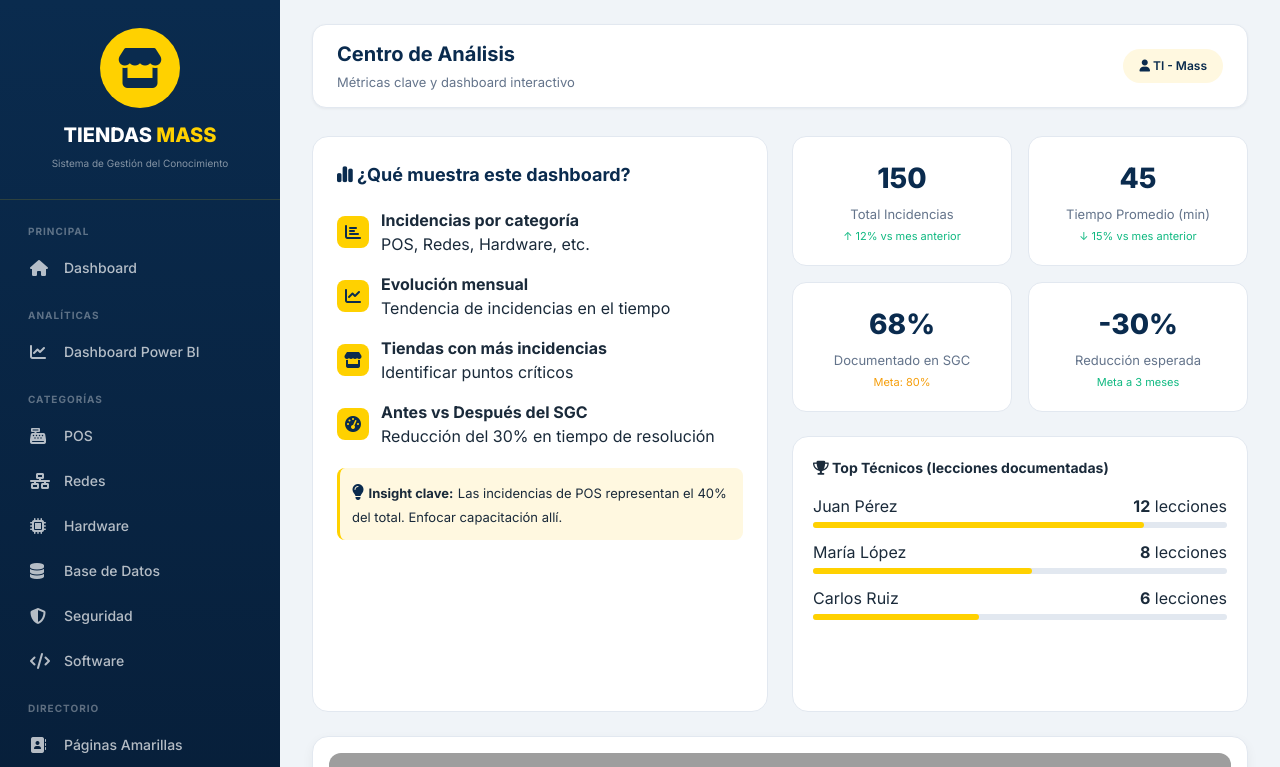
After one commit to DianAnto2103/SGC_TiendasMass, a Django app: page /dashboard-bi/ in a window 1280 px wide. The commit adds this page. Shown: the top 767 px of the page. Run offline with Django 5.2, Linux system fonts and the light colour scheme; grey boxes are pictures that could not be loaded.

Commit message:
dashboard de Power BI

```diff
--- a/sgc_mass/lecciones/templates/lecciones/base.html
+++ b/sgc_mass/lecciones/templates/lecciones/base.html
@@ -570,6 +570,14 @@
                 <a href="{% url 'dashboard' %}"><i class="fas fa-home"></i> Dashboard</a>
             </div>
 
+        <!-- Dentro del <nav> en base.html -->
+        <div class="nav-label">Analíticas</div>
+        <div class="nav-item">
+            <a href="{% url 'dashboard_bi' %}">
+                <i class="fas fa-chart-line"></i> Dashboard Power BI
+            </a>
+        </div>
+
             <div class="nav-label">Categorías</div>
             <div class="nav-item"><a href="/categoria/POS/"><i class="fas fa-cash-register"></i> POS</a></div>
             <div class="nav-item"><a href="/categoria/Redes/"><i class="fas fa-network-wired"></i> Redes</a></div>
--- /dev/null
+++ b/sgc_mass/lecciones/templates/lecciones/dashboard_bi.html
@@ -0,0 +1,117 @@
+{% extends 'lecciones/base.html' %}
+
+{% block title %}Dashboard BI - SGC Mass{% endblock %}
+
+{% block page_title %}Centro de Análisis{% endblock %}
+{% block page_subtitle %}Métricas clave y dashboard interactivo{% endblock %}
+
+{% block content %}
+
+<!-- Grid de 2 columnas -->
+<div style="display: grid; grid-template-columns: 1fr 1fr; gap: 24px; margin-bottom: 24px;">
+
+    <!-- Columna izquierda: KPIs y explicación -->
+    <div style="background: white; border-radius: 16px; padding: 24px; border: 1px solid #e2e8f0;">
+        <h3 style="margin-bottom: 20px; font-size: 18px; color: #0A2B4E;">
+            <i class="fas fa-chart-simple"></i> ¿Qué muestra este dashboard?
+        </h3>
+        <ul style="list-style: none; padding: 0;">
+            <li style="margin-bottom: 16px; display: flex; align-items: center; gap: 12px;">
+                <div style="width: 32px; height: 32px; background: #FFD100; border-radius: 8px; display: flex; align-items: center; justify-content: center;">
+                    <i class="fas fa-chart-bar" style="color: #0A2B4E;"></i>
+                </div>
+                <div><strong>Incidencias por categoría</strong><br>POS, Redes, Hardware, etc.</div>
+            </li>
+            <li style="margin-bottom: 16px; display: flex; align-items: center; gap: 12px;">
+                <div style="width: 32px; height: 32px; background: #FFD100; border-radius: 8px; display: flex; align-items: center; justify-content: center;">
+                    <i class="fas fa-chart-line" style="color: #0A2B4E;"></i>
+                </div>
+                <div><strong>Evolución mensual</strong><br>Tendencia de incidencias en el tiempo</div>
+            </li>
+            <li style="margin-bottom: 16px; display: flex; align-items: center; gap: 12px;">
+                <div style="width: 32px; height: 32px; background: #FFD100; border-radius: 8px; display: flex; align-items: center; justify-content: center;">
+                    <i class="fas fa-store" style="color: #0A2B4E;"></i>
+                </div>
+                <div><strong>Tiendas con más incidencias</strong><br>Identificar puntos críticos</div>
+            </li>
+            <li style="margin-bottom: 16px; display: flex; align-items: center; gap: 12px;">
+                <div style="width: 32px; height: 32px; background: #FFD100; border-radius: 8px; display: flex; align-items: center; justify-content: center;">
+                    <i class="fas fa-tachometer-alt" style="color: #0A2B4E;"></i>
+                </div>
+                <div><strong>Antes vs Después del SGC</strong><br>Reducción del 30% en tiempo de resolución</div>
+            </li>
+        </ul>
+        <div style="margin-top: 20px; padding: 12px; background: #FFF8E0; border-radius: 8px; border-left: 3px solid #FFD100;">
+            <i class="fas fa-lightbulb" style="color: #0A2B4E;"></i>
+            <strong style="font-size: 13px;"> Insight clave:</strong>
+            <span style="font-size: 13px;"> Las incidencias de POS representan el 40% del total. Enfocar capacitación allí.</span>
+        </div>
+    </div>
+
+    <!-- Columna derecha: KPIs numéricos -->
+    <div style="display: grid; grid-template-rows: repeat(2, 1fr); gap: 24px;">
+        <!-- Fila 1: KPIs principales -->
+        <div style="display: grid; grid-template-columns: 1fr 1fr; gap: 16px;">
+            <div class="stat-card" style="text-align: center;">
+                <div class="number">150</div>
+                <div class="label">Total Incidencias</div>
+                <div style="font-size: 11px; color: #10B981; margin-top: 4px;">↑ 12% vs mes anterior</div>
+            </div>
+            <div class="stat-card" style="text-align: center;">
+                <div class="number">45</div>
+                <div class="label">Tiempo Promedio (min)</div>
+                <div style="font-size: 11px; color: #10B981; margin-top: 4px;">↓ 15% vs mes anterior</div>
+            </div>
+            <div class="stat-card" style="text-align: center;">
+                <div class="number">68%</div>
+                <div class="label">Documentado en SGC</div>
+                <div style="font-size: 11px; color: #F59E0B; margin-top: 4px;">Meta: 80%</div>
+            </div>
+            <div class="stat-card" style="text-align: center;">
+                <div class="number">-30%</div>
+                <div class="label">Reducción esperada</div>
+                <div style="font-size: 11px; color: #10B981; margin-top: 4px;">Meta a 3 meses</div>
+            </div>
+        </div>
+
+        <!-- Fila 2: Top técnicos -->
+        <div style="background: white; border-radius: 16px; padding: 20px; border: 1px solid #e2e8f0;">
+            <h4 style="margin-bottom: 16px; font-size: 14px;"><i class="fas fa-trophy"></i> Top Técnicos (lecciones documentadas)</h4>
+            <div style="margin-bottom: 12px;">
+                <div style="display: flex; justify-content: space-between; margin-bottom: 4px;">
+                    <span>Juan Pérez</span>
+                    <span><strong>12</strong> lecciones</span>
+                </div>
+                <div style="background: #e2e8f0; border-radius: 10px; height: 6px;"><div style="width: 80%; background: #FFD100; border-radius: 10px; height: 6px;"></div></div>
+            </div>
+            <div style="margin-bottom: 12px;">
+                <div style="display: flex; justify-content: space-between; margin-bottom: 4px;">
+                    <span>María López</span>
+                    <span><strong>8</strong> lecciones</span>
+                </div>
+                <div style="background: #e2e8f0; border-radius: 10px; height: 6px;"><div style="width: 53%; background: #FFD100; border-radius: 10px; height: 6px;"></div></div>
+            </div>
+            <div style="margin-bottom: 12px;">
+                <div style="display: flex; justify-content: space-between; margin-bottom: 4px;">
+                    <span>Carlos Ruiz</span>
+                    <span><strong>6</strong> lecciones</span>
+                </div>
+                <div style="background: #e2e8f0; border-radius: 10px; height: 6px;"><div style="width: 40%; background: #FFD100; border-radius: 10px; height: 6px;"></div></div>
+            </div>
+        </div>
+    </div>
+</div>
+
+<!-- Dashboard Power BI -->
+<div class="powerbi-container" style="position: relative; height: 500px; width: 100%; background: white; border-radius: 16px; padding: 16px; border: 1px solid #e2e8f0; box-shadow: 0 4px 12px rgba(0,0,0,0.05);">
+    <iframe
+        width="100%"
+        height="100%"
+        src="https://app.powerbi.com/view?r=eyJrIjoiYTMwMGE5NDgtNjg2OC00MzRmLWFmNmItZGU5NDNkZmZhMWZiIiwidCI6IjMyMDliNTBiLWI3OWItNDNkYy05ZmM0LThkNDJjNDA2ZGQ2MSIsImMiOjR9"
+        frameborder="0"
+        allowFullScreen="true"
+        style="border-radius: 12px; border: none;">
+    </iframe>
+</div>
+
+{% endblock %}
--- a/sgc_mass/lecciones/views.py
+++ b/sgc_mass/lecciones/views.py
@@ -1,5 +1,7 @@
 from django.shortcuts import render, get_object_or_404
+from django.template.backends import django
 from .models import LeccionAprendida, Experto
+from django.shortcuts import render
 
 def dashboard(request):
     context = {
@@ -31,3 +33,7 @@ def expertos_view(request):
         'expertos': expertos,
     }
     return render(request, 'lecciones/expertos.html', context)
+
+
+def dashboard_bi(request):
+    return render(request, 'lecciones/dashboard_bi.html')
--- a/sgc_mass/sgc_mass/urls.py
+++ b/sgc_mass/sgc_mass/urls.py
@@ -24,4 +24,5 @@ urlpatterns = [
     path('categoria/<str:categoria>/', views.categoria_view, name='categoria'),
     path('leccion/<int:leccion_id>/', views.leccion_detalle, name='leccion_detalle'),
     path('expertos/', views.expertos_view, name='experts'),
+    path('dashboard-bi/', views.dashboard_bi, name='dashboard_bi'),
 ]
```
